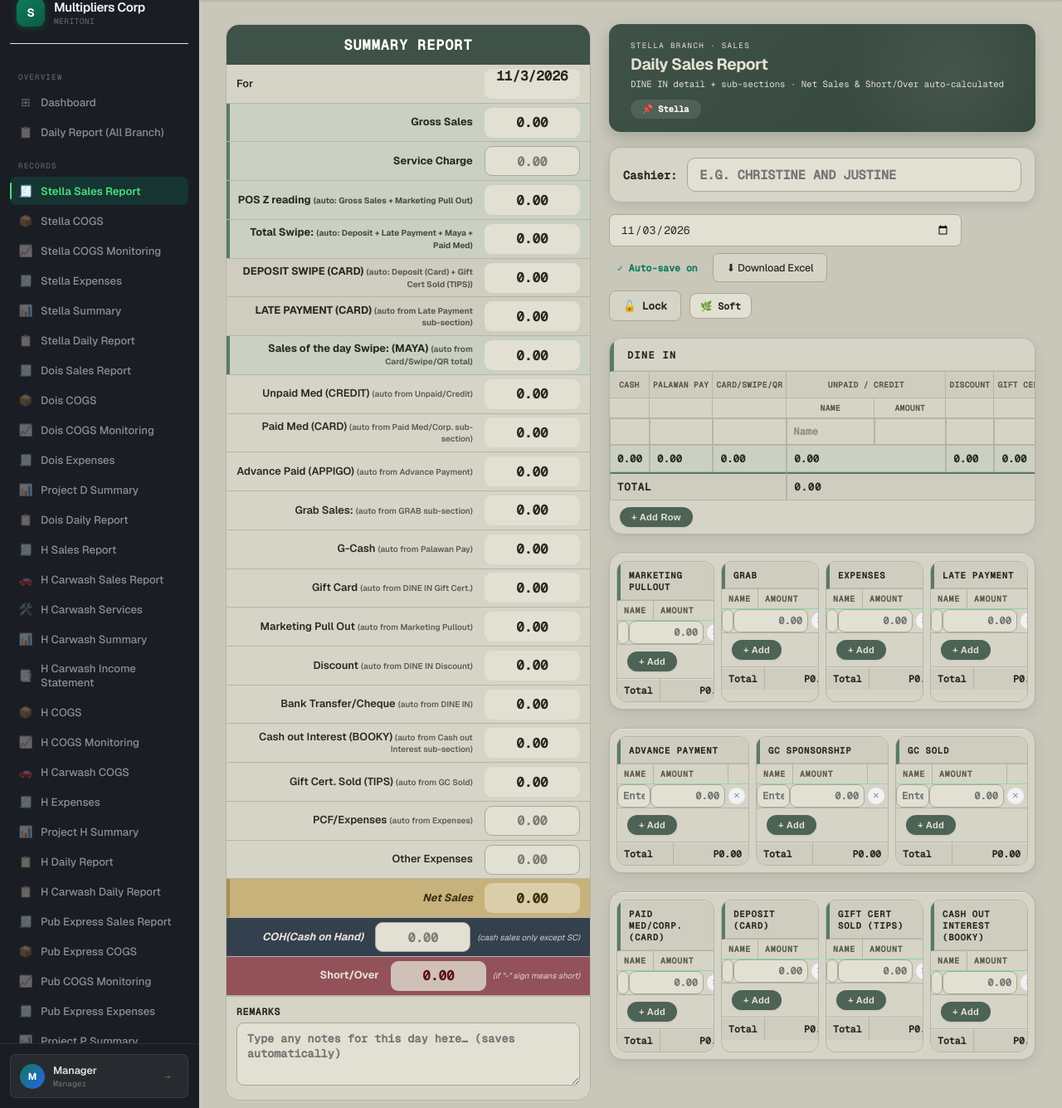
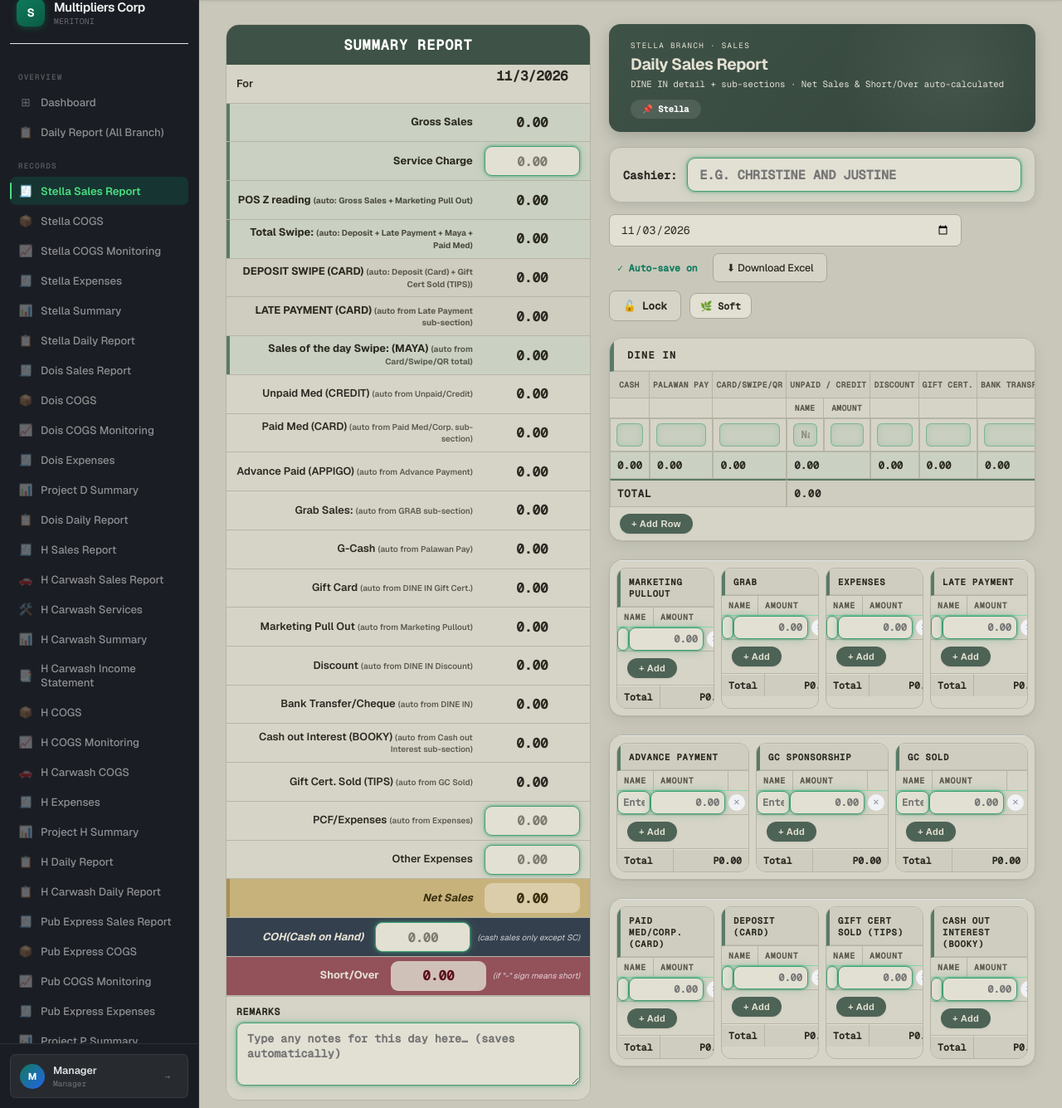
Before and after one commit to BlessSF/Acct-System, a PHP site: page /stella/stella_sales_report.php in a window 1280 px wide. Shown: the part 34-1369 px from the top of the page at 83% size. Run offline with PHP 8.4, Linux system fonts and the light colour scheme; the visitor is signed in with stand-in values (Sample User, id 1); data comes from the database, SQL or seed files in the repository; data that the repository does not hold is empty; some web fonts are replaced.

Commit message:
Enhance styling for Stella Sales Report to improve user interaction and visual feedback

```diff
--- a/stella/stella_sales_report.php
+++ b/stella/stella_sales_report.php
@@ -615,6 +615,35 @@ body.page-stella_sales_report:is(.sr-soft,.sr-dark) .sr-row.green .sr-note { col
 body.page-stella_sales_report:is(.sr-soft,.sr-dark) .sr-row:not(.green):not(.net):not(.coh):not(.short):not(.gray-hdr) .sr-label { font-weight:600; }
 body.page-stella_sales_report:is(.sr-soft,.sr-dark) .sr-row.net { box-shadow:inset 4px 0 0 #a98f4c; }
 body.page-stella_sales_report:is(.sr-soft,.sr-dark) .sr-title-row { letter-spacing:.14em; }
+/* ── "Type here" glow: only fields you can type in light up; auto-filled ones stay flat ── */
+body.page-stella_sales_report.sr-soft { --sr-glow:63,157,114; --sr-glow-bd:#3f9d72; }
+body.page-stella_sales_report.sr-dark { --sr-glow:88,199,149; --sr-glow-bd:#58c795; }
+body.page-stella_sales_report:is(.sr-soft,.sr-dark) .sr-input:not([readonly]):not(.readout),
+body.page-stella_sales_report:is(.sr-soft,.sr-dark) .sr-row .sr-input:not([readonly]):not(.readout),
+body.page-stella_sales_report:is(.sr-soft,.sr-dark) .sr-row.coh .sr-input:not([readonly]),
+body.page-stella_sales_report:is(.sr-soft,.sr-dark) .sr-cashier-bar input,
+body.page-stella_sales_report:is(.sr-soft,.sr-dark) .di-inp:not([readonly]),
+body.page-stella_sales_report:is(.sr-soft,.sr-dark) .sub-inp:not([readonly]),
+body.page-stella_sales_report:is(.sr-soft,.sr-dark) .sr-remarks textarea:not([readonly]) {
+  border:1px solid var(--sr-glow-bd) !important;
+  box-shadow:0 0 0 2px rgba(var(--sr-glow),.22), 0 0 12px rgba(var(--sr-glow),.35) !important;
+  transition:box-shadow .15s, border-color .15s;
+}
+body.page-stella_sales_report:is(.sr-soft,.sr-dark) .di-inp:not([readonly]), body.page-stella_sales_report:is(.sr-soft,.sr-dark) .di-table td:has(.di-inp:not([readonly])) { background:rgba(var(--sr-glow),.07); }
+body.page-stella_sales_report:is(.sr-soft,.sr-dark) .di-inp:not([readonly]) { border:1px solid rgba(var(--sr-glow),.55) !important; box-shadow:inset 0 0 8px rgba(var(--sr-glow),.22) !important; border-radius:6px !important; }
+body.page-stella_sales_report:is(.sr-soft,.sr-dark) .sr-input:not([readonly]):focus,
+body.page-stella_sales_report:is(.sr-soft,.sr-dark) .sr-cashier-bar input:focus,
+body.page-stella_sales_report:is(.sr-soft,.sr-dark) .di-inp:focus,
+body.page-stella_sales_report:is(.sr-soft,.sr-dark) .sub-inp:focus,
+body.page-stella_sales_report:is(.sr-soft,.sr-dark) .sr-remarks textarea:focus {
+  border-color:var(--sr-glow-bd) !important; box-shadow:0 0 0 3px rgba(var(--sr-glow),.45), 0 0 20px rgba(var(--sr-glow),.6) !important; outline:none; }
+body.page-stella_sales_report:is(.sr-soft,.sr-dark) .di-inp:not([readonly]) { width:100% !important; box-sizing:border-box; min-height:28px; padding:4px 8px !important; }
+/* auto-calculated fields: flat, no border, clearly "just a value" */
+body.page-stella_sales_report:is(.sr-soft,.sr-dark) .sr-input[readonly], body.page-stella_sales_report:is(.sr-soft,.sr-dark) .sr-input.readout {
+  border:1px dashed transparent !important; box-shadow:none !important; cursor:default; }
+body.page-stella_sales_report:is(.sr-soft,.sr-dark) .sr-row.green .sr-input[readonly], body.page-stella_sales_report:is(.sr-soft,.sr-dark) .sr-row:not(.net):not(.short) .sr-input.readout { background:transparent !important; }
+body.page-stella_sales_report:is(.sr-soft,.sr-dark) .sr-input[readonly]:not(#net_sales):not(#short_over) { background:transparent !important; border:1px solid transparent !important; }
+
 body.page-stella_sales_report.sr-dark .sr-row.green .sr-input.readout { background:#2b3b32 !important; border:1px solid #3a4e42 !important; }
 body.page-stella_sales_report.sr-dark .sr-row .sr-input.readout { background:#2b3b32 !important; }
 </style>
```
